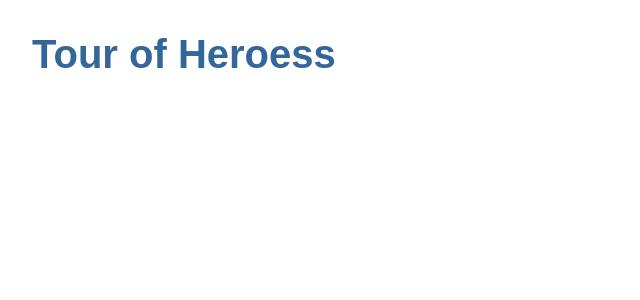
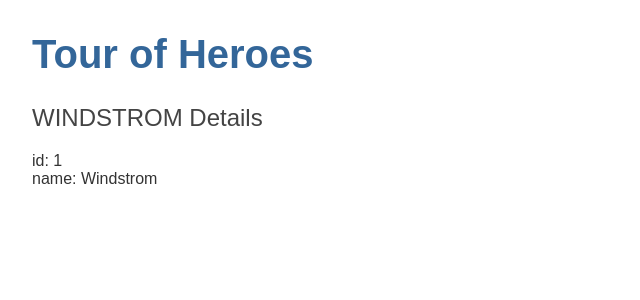
Before and after one commit to ClarissePllry/angular-tour-of-heroes, an Angular app: page / in a window 1280 px wide. Shown: the top 300 px of the page, without its empty margins (0-640 px from the left). Built offline with nearby package versions, Linux system fonts and the light colour scheme.

Commit message:
Part.1: create hero interface and object

```diff
--- a/angular.json
+++ b/angular.json
@@ -1,5 +1,8 @@
 {
   "$schema": "./node_modules/@angular/cli/lib/config/schema.json",
+  "cli": {
+    "analytics": "6e339001-708a-4e09-8ba0-242433fb8c00"
+  },
   "version": 1,
   "newProjectRoot": "projects",
   "projects": {
--- a/src/app/app.component.html
+++ b/src/app/app.component.html
@@ -1 +1,2 @@
 <h1>{{ title }}</h1>
+<app-heroes></app-heroes>
--- a/src/app/app.component.ts
+++ b/src/app/app.component.ts
@@ -6,5 +6,5 @@
   styleUrls: ['./app.component.css']
 })
 export class AppComponent {
-  title = 'Tour of Heroess';
+  title = 'Tour of Heroes';
 }
--- a/src/app/app.module.ts
+++ b/src/app/app.module.ts
@@ -3,10 +3,12 @@
 
 import { AppRoutingModule } from './app-routing.module';
 import { AppComponent } from './app.component';
+import { HeroesComponent } from './heroes/heroes.component';
 
 @NgModule({
   declarations: [
-    AppComponent
+    AppComponent,
+    HeroesComponent
   ],
   imports: [
     BrowserModule,
--- /dev/null
+++ b/src/app/hero.ts
@@ -0,0 +1,4 @@
+export interface Hero {
+  id: number;
+  name: string;
+}
--- /dev/null
+++ b/src/app/heroes/heroes.component.html
@@ -0,0 +1,3 @@
+<h2>{{ hero.name | uppercase }} Details</h2>
+<div><span>id: </span>{{ hero.id }}</div>
+<div><span>name: </span>{{ hero.name }}</div>
--- /dev/null
+++ b/src/app/heroes/heroes.component.ts
@@ -0,0 +1,18 @@
+import { Component, OnInit } from '@angular/core';
+import { Hero } from '../hero';
+
+@Component({
+  selector: 'app-heroes',
+  templateUrl: './heroes.component.html',
+  styleUrls: ['./heroes.component.css']
+})
+export class HeroesComponent implements OnInit {
+  hero: Hero = {
+    id: 1,
+    name: 'Windstrom'
+  };
+
+  constructor() {}
+
+  ngOnInit(): void {}
+}
```
Also changed, not shown: src/app/heroes/heroes.component.css (added), 1 other file (tests, documents, lock files or other folders).
